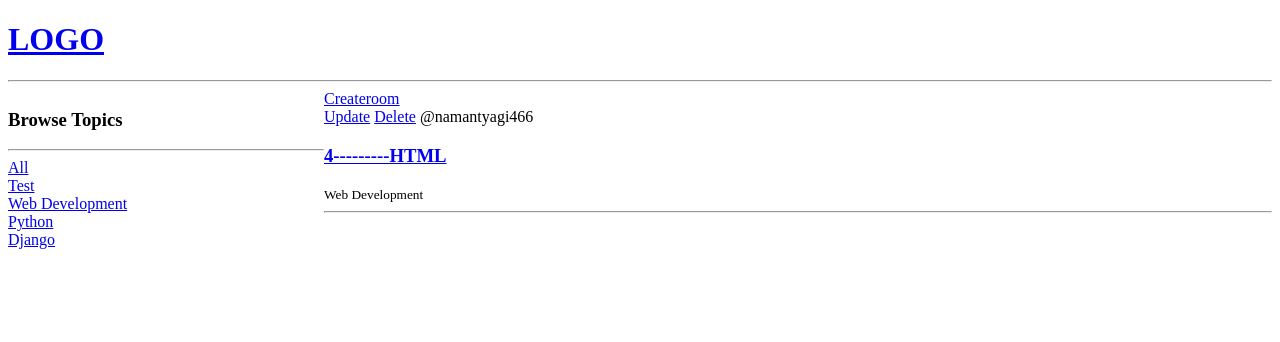
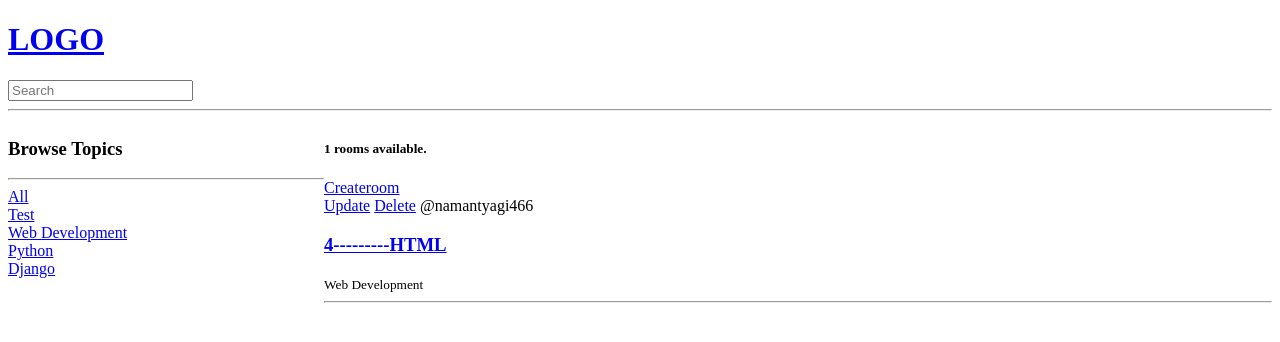
Before and after one commit to naman466/studybud, a Django app: page / in a window 1280 px wide. Shown: the top 342 px of the page. Run offline with Django 5.2, Linux system fonts and the light colour scheme; data comes from the database, SQL or seed files in the repository.

Commit message:
Added search bar to homepage.

```diff
--- a/base/templates/base/home.html
+++ b/base/templates/base/home.html
@@ -29,6 +29,7 @@
         {% endfor %}
     </div>
         <div>
+            <h5>{{room_count}} rooms available.</h5>
             <a href="{% url 'create-room' %}">Createroom</a>
             <div>
                 {% for room in rooms %}
--- a/base/views.py
+++ b/base/views.py
@@ -1,4 +1,5 @@
 from django.shortcuts import render, redirect
+from django.db.models import Q
 from .models import Room, Topic
 from .forms import RoomForm
 
@@ -12,9 +13,14 @@ from .forms import RoomForm
 
 def home(request):
     q = request.GET.get('q') if (request.GET.get('q')) != None else ''
-    rooms = Room.objects.filter(topic__name__icontains = q)
+    rooms = Room.objects.filter(
+        Q(topic__name__icontains = q) |
+        Q(name__icontains = q) |
+        Q(description__icontains = q)
+        )
     topics = Topic.objects.all()
-    context = {'rooms':rooms, 'topics':topics}
+    room_count = rooms.count()
+    context = {'rooms':rooms, 'topics':topics, 'room_count':room_count}
     return render(request,'base/home.html',context)
 
 def room(request,pk):
--- a/templates/navbar.html
+++ b/templates/navbar.html
@@ -2,4 +2,8 @@
     <h1>LOGO</h1>
 </a>
 
+<form method="GET" action="{% url 'home' %}">
+    <input type="text" name="q" placeholder="Search"/>
+</form>
+
 <hr>
```
